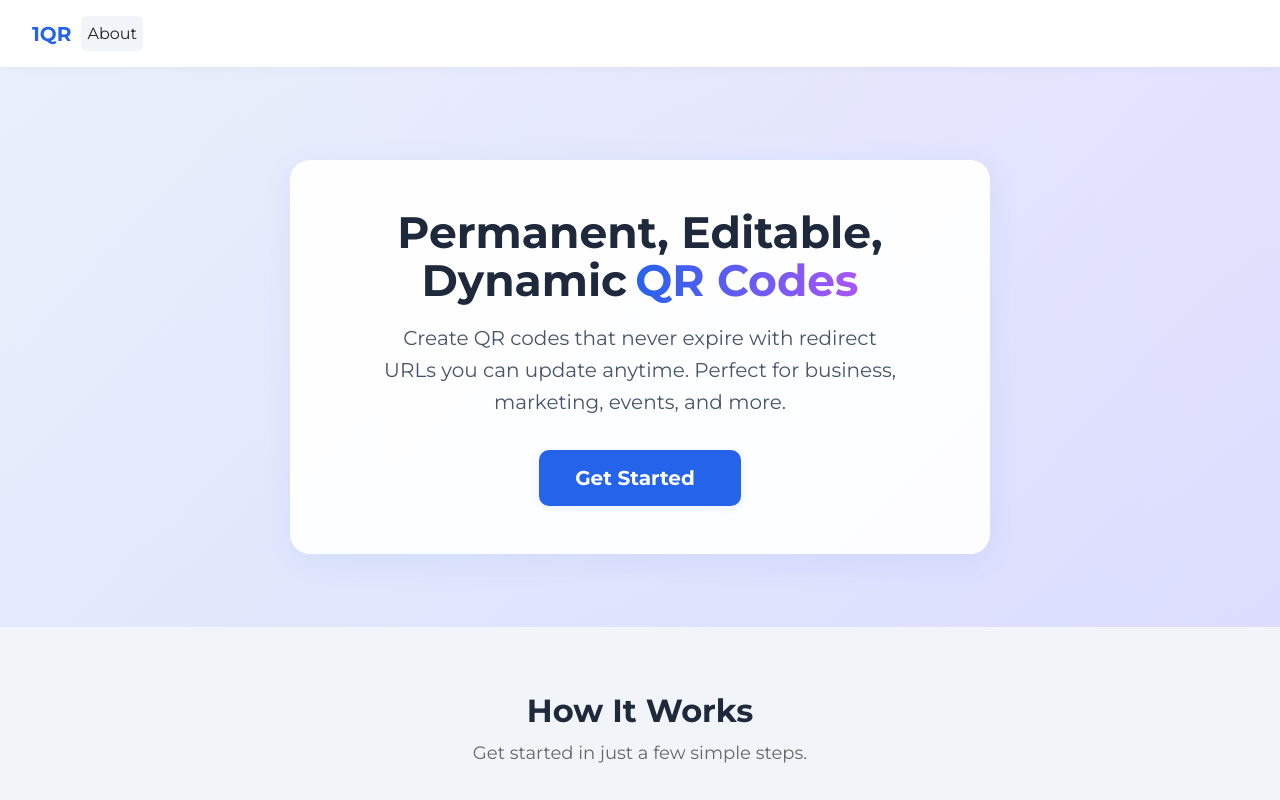
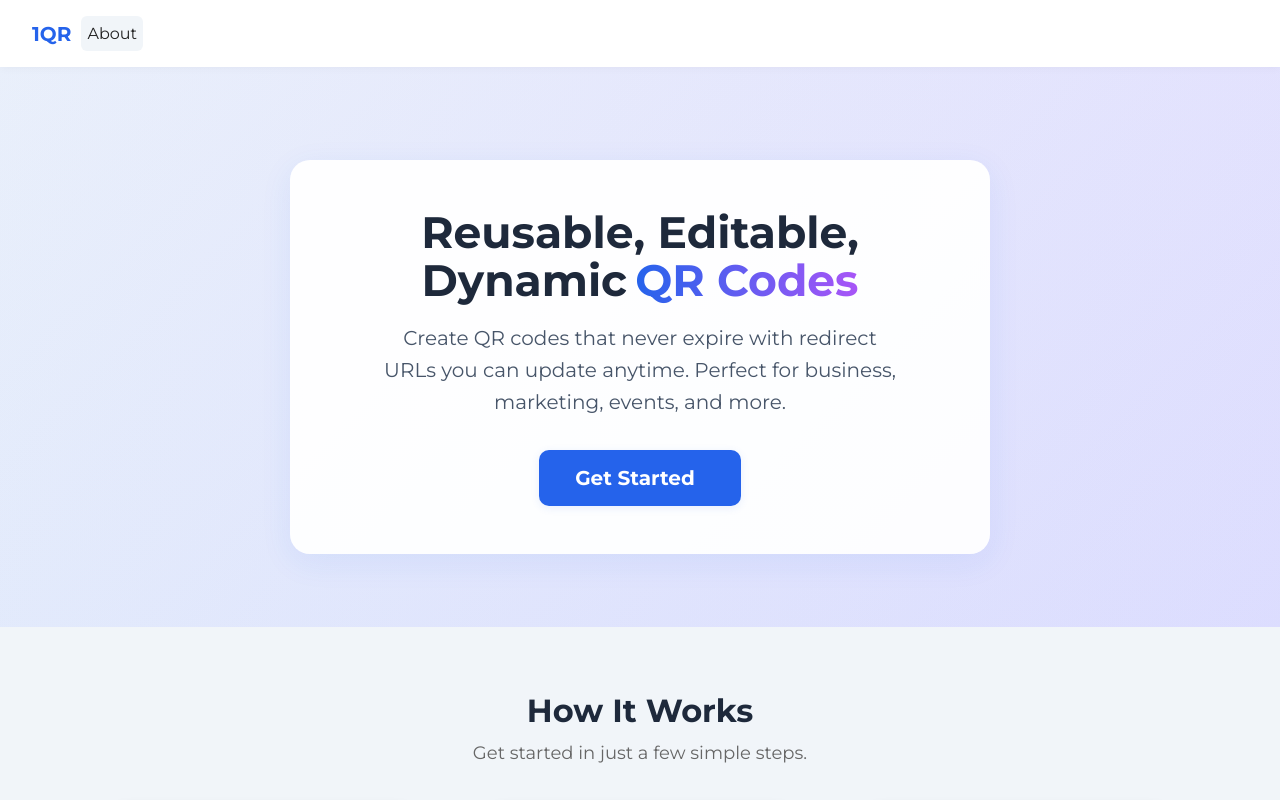
Before and after one commit to mulhaqdigital/1qr, a Next.js app: page / in a window 1280 px wide. Shown: the top 800 px of the page. Built offline with nearby package versions, Linux system fonts and the light colour scheme; no server answers.

Commit message:
Reusable

```diff
--- a/app/page.tsx
+++ b/app/page.tsx
@@ -49,7 +49,7 @@ export default function Home() {
               color: "#1e293b",
             }}
           >
-            Permanent, Editable, Dynamic
+            Reusable, Editable, Dynamic
             <span
               style={{
                 background: "linear-gradient(90deg, #2563eb 0%, #a855f7 100%)",
```
